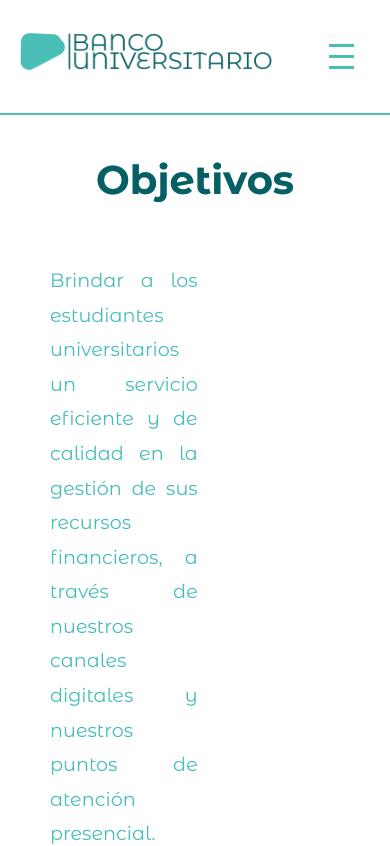
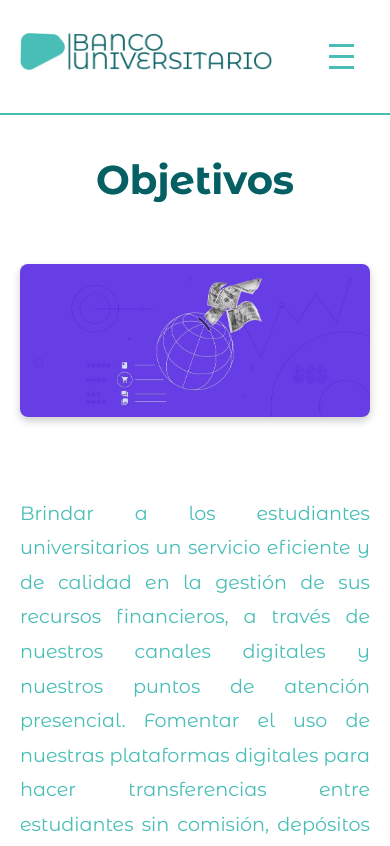
Before and after one commit to MrWisz/BancoUniversitario, a React (Create React App) app: page /objectives in a window 390 px wide. Shown: the top 846 px of the page. Built offline with nearby package versions, Linux system fonts and the light colour scheme.

Commit message:
responsive a objetivos, login y register editados

```diff
--- a/src/components/LoginForm.jsx
+++ b/src/components/LoginForm.jsx
@@ -159,6 +159,8 @@ const LoginForm = () => {
       console.log('API response:', response); // Log the API response
 
       // Simulate token presence for testing
+      //revisar si hubo errores, si tiene valores response.error
+      // const token = response.data.jwt
       const token = response.data?.token || response.data?.data?.token || 'dummy-token-for-testing';
       if (token) {
         setJWT(token);
--- a/src/components/RegisterForm.jsx
+++ b/src/components/RegisterForm.jsx
@@ -176,11 +176,13 @@ const RegisterForm = () => {
         console.log('Registration successful, navigating to /login');
         navigate('/login'); // Navigate to the login route
       } else {
-        setApiError(response.message || 'Error al registrarse');
+        setApiError(response.message || '');
+        navigate('/login');
       }
     } catch (error) {
       console.error('Register error:', error.response);
-      setApiError(error.response?.data?.message || 'Error al registrarse');
+      setApiError(error.response?.data?.message || '');
+      navigate('/login');
     }
   };
 
--- a/src/pages/Objectives.jsx
+++ b/src/pages/Objectives.jsx
@@ -30,22 +30,24 @@ const Section = styled.section`
   justify-content: space-between;
   gap: 20px;
   padding: 20px 0;
-  flex-direction: row;
+  flex-direction: column; /* Cambia la dirección a columna por defecto */
 
   &:nth-child(odd) {
-    flex-direction: row-reverse; /* Alterna la posición de imagen y texto */
+    flex-direction: column; /* Asegura que la dirección sea columna */
   }
 
-  @media (max-width: 768px) {
-    flex-direction: column;
-    text-align: center;
+  @media (min-width: 769px) {
+    flex-direction: row; /* Cambia a fila en pantallas grandes */
+    &:nth-child(odd) {
+      flex-direction: row-reverse; /* Alterna la posición de imagen y texto */
+    }
   }
 `;
 
 const ImageWrapper = styled.div`
   display: flex;
   justify-content: center;
-  flex-basis: 40%; /* Ocupa 40% del ancho del contenedor */
+  flex-basis: 30%; /* Ocupa 40% del ancho del contenedor */
   padding: 20px;
 
   img {
@@ -62,17 +64,23 @@ const ImageWrapper = styled.div`
 `;
 
 const Text = styled.p`
-  flex-basis: 55%; /* Ocupa 55% del ancho del contenedor */
+  flex-basis: 80%; /* Ocupa 55% del ancho del contenedor */
   font-size: 1.4rem; /* Aumenta el tamaño de fuente */
   line-height: 1.8;
   text-align: justify;
   margin-bottom: 20px;
-  margin-left:50px;
-  margin-right:50px;
+  margin-left: 50px;
+  margin-right: 50px;
+  padding: 20px; /* Añade padding */
   color: #49beb7;
 
   @media (max-width: 768px) {
     font-size: 1.2rem; /* Ajusta el tamaño en pantallas pequeñas */
+    margin-left: 20px;
+    margin-right: 20px;
+    padding-left: 20px; /* Añade padding a la izquierda */
+    padding-right: 20px; /* Añade padding a la derecha */
+    width: calc(100% - 40px); /* Ajusta el ancho para considerar el padding */
   }
 `;
 
@@ -128,9 +136,7 @@ const Objetives = () => {
       </Section>
       <BackToTop />
       <Footer />
-
     </ObjetivesContainer>
-
   );
 };
 
```
Also changed, not shown: 1 other file (tests, documents, lock files or other folders).
